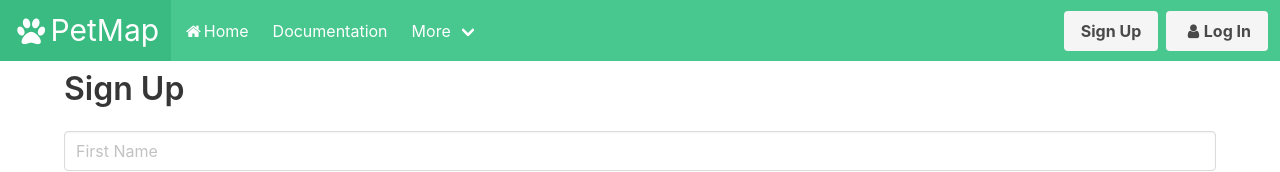
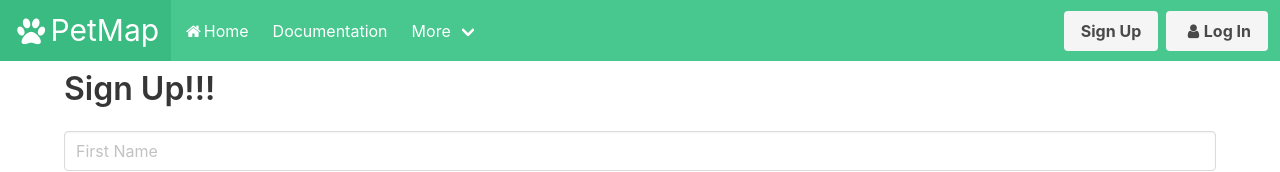
Before and after one commit to AdanH2/PetMap, a React (Create React App) app in the folder frontend/: page /signup in a window 1280 px wide. Shown: the top 172 px of the page. Built offline with nearby package versions, Linux system fonts and the light colour scheme.

Commit message:
Making changes to UI

```diff
--- a/frontend/src/components/SignUpPage.js
+++ b/frontend/src/components/SignUpPage.js
@@ -51,7 +51,7 @@
 
     return (
         <div className="container" style={{paddingTop: '10px'}}>
-            <h1 className="title">Sign Up</h1>
+            <h1 className="title">Sign Up!!!</h1>
             <form onSubmit={signUp}>
                 <div className="field">
                     <input
```
